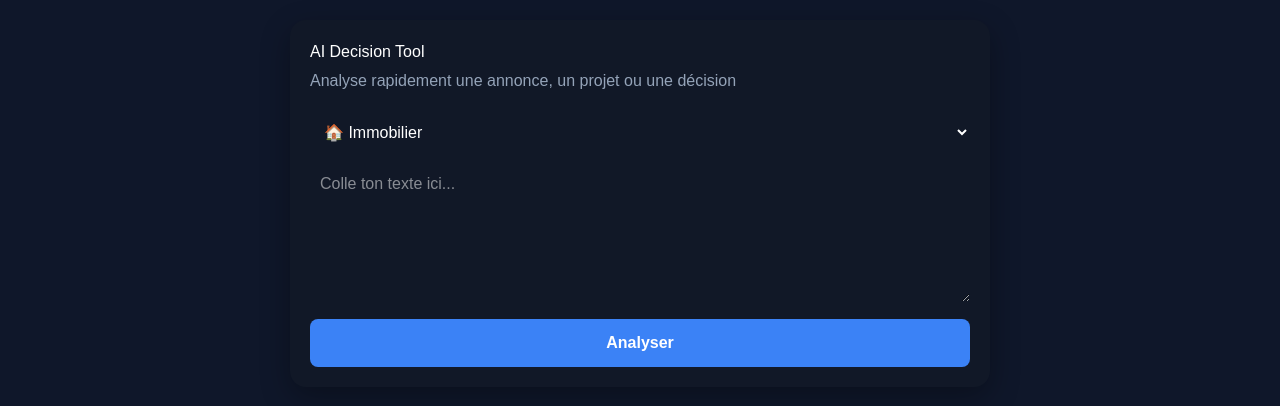
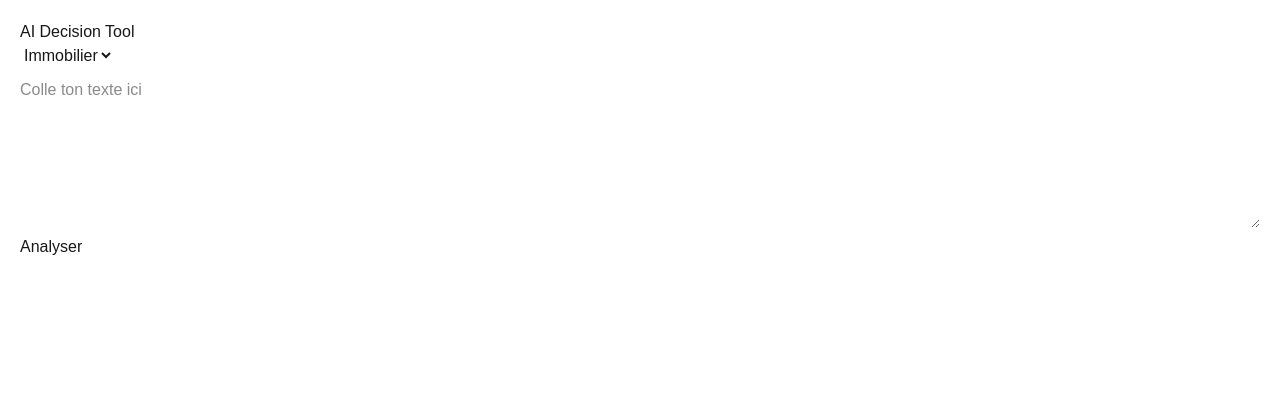
Before and after one commit to Yoanntools/assistance-simple, a Next.js app: page / in a window 1280 px wide. Shown: the top 406 px of the page. Built offline with nearby package versions, Linux system fonts and the light colour scheme.

Commit message:
Refactor page layout and update styles

```diff
--- a/app/page.tsx
+++ b/app/page.tsx
@@ -12,122 +12,43 @@ export default function Home() {
     if (!input) return;
 
     setLoading(true);
-    setResult("");
 
     const res = await fetch("/api/generate", {
       method: "POST",
-      headers: {
-        "Content-Type": "application/json",
-      },
+      headers: { "Content-Type": "application/json" },
       body: JSON.stringify({ input, type }),
     });
 
     const data = await res.json();
+
     setResult(data.result);
     setLoading(false);
   };
 
   return (
-    <div style={styles.container}>
-      <div style={styles.card}>
-        <h1 style={styles.title}>AI Decision Tool</h1>
-        <p style={styles.subtitle}>
-          Analyse rapidement une annonce, un projet ou une décision
-        </p>
+    <div style={{ padding: 20, fontFamily: "Arial" }}>
+      <h1>AI Decision Tool</h1>
 
-        <select
-          value={type}
-          onChange={(e) => setType(e.target.value)}
-          style={styles.select}
-        >
-          <option value="immobilier">🏠 Immobilier</option>
-          <option value="voiture">🚗 Voiture</option>
-          <option value="voyage">✈️ Voyage</option>
+      <select value={type} onChange={(e) => setType(e.target.value)}>
+        <option value="immobilier">Immobilier</option>
+        <option value="voiture">Voiture</option>
+        <option value="voyage">Voyage</option>
       </select>
 
       <textarea
-          placeholder="Colle ton texte ici..."
+        style={{ width: "100%", height: 150, marginTop: 10 }}
+        placeholder="Colle ton texte ici"
         value={input}
         onChange={(e) => setInput(e.target.value)}
-          style={styles.textarea}
       />
 
-        <button
-          onClick={handleGenerate}
-          style={styles.button}
-          disabled={loading}
-        >
-          {loading ? "Analyse en cours..." : "Analyser"}
+      <button onClick={handleGenerate} disabled={loading}>
+        {loading ? "Analyse..." : "Analyser"}
       </button>
-      </div>
 
-      {result && (
-        <div style={styles.resultCard}>
-          <h2>Résultat</h2>
-          <pre style={styles.result}>{result}</pre>
-        </div>
-      )}
+      <pre style={{ whiteSpace: "pre-wrap", marginTop: 20 }}>
+        {result}
+      </pre>
     </div>
   );
 }
-
-const styles: Record<string, React.CSSProperties> = {  container: {
-    fontFamily: "Arial",
-    background: "#0f172a",
-    minHeight: "100vh",
-    padding: 20,
-    color: "white",
-    display: "flex",
-    flexDirection: "column",
-    alignItems: "center",
-  },
-  card: {
-    width: "100%",
-    maxWidth: 700,
-    background: "#111827",
-    padding: 20,
-    borderRadius: 16,
-    boxShadow: "0 10px 30px rgba(0,0,0,0.3)",
-  },
-  title: {
-    marginBottom: 5,
-  },
-  subtitle: {
-    color: "#94a3b8",
-    marginBottom: 20,
-  },
-  select: {
-    width: "100%",
-    padding: 10,
-    marginBottom: 10,
-    borderRadius: 8,
-  },
-  textarea: {
-    width: "100%",
-    height: 140,
-    padding: 10,
-    borderRadius: 8,
-    marginBottom: 10,
-  },
-  button: {
-    width: "100%",
-    padding: 12,
-    borderRadius: 8,
-    background: "#3b82f6",
-    color: "white",
-    border: "none",
-    cursor: "pointer",
-    fontWeight: "bold",
-  },
-  resultCard: {
-    width: "100%",
-    maxWidth: 700,
-    marginTop: 20,
-    background: "#1f2937",
-    padding: 20,
-    borderRadius: 16,
-  },
-  result: {
-    whiteSpace: "pre-wrap",
-  },
-};
```
Lines whose indentation alone changed are shown as unchanged.
